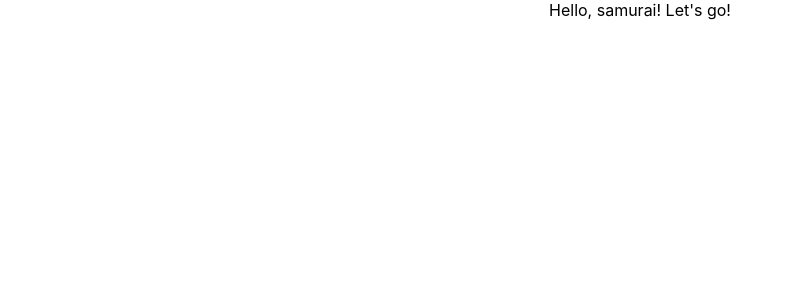
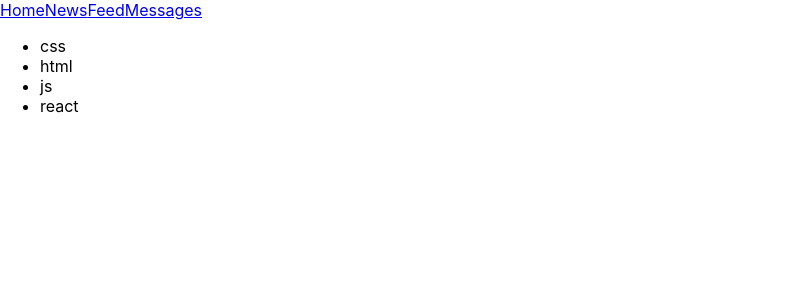
Before and after one commit to mayakovslky/samurai-way-main, a React (Create React App) app: page / in a window 1280 px wide. Shown: the top 300 px of the page, without its empty margins (0-792 px from the left). Built offline with nearby package versions, Linux system fonts and the light colour scheme.

Commit message:
add Header and Technologies import/export

```diff
--- a/src/App.tsx
+++ b/src/App.tsx
@@ -1,12 +1,15 @@
 import React from 'react';
 import './App.css';
+import {Technologies} from "./Technologies";
+import {Header} from "./Header";
 
 function App() {
-  return (
-    <div className="App">
-     Hello, samurai! Let's go!
-    </div>
-  );
+    return (
+        <div>
+            <Header/>
+            <Technologies/>
+        </div>
+    );
 }
 
 export default App;
--- a/src/index.tsx
+++ b/src/index.tsx
@@ -1,7 +1,7 @@
 import React from 'react';
 import ReactDOM from 'react-dom';
 import './index.css';
-import App from './App';
+import App from "./App";
 
 ReactDOM.render(
     <App />,
```
